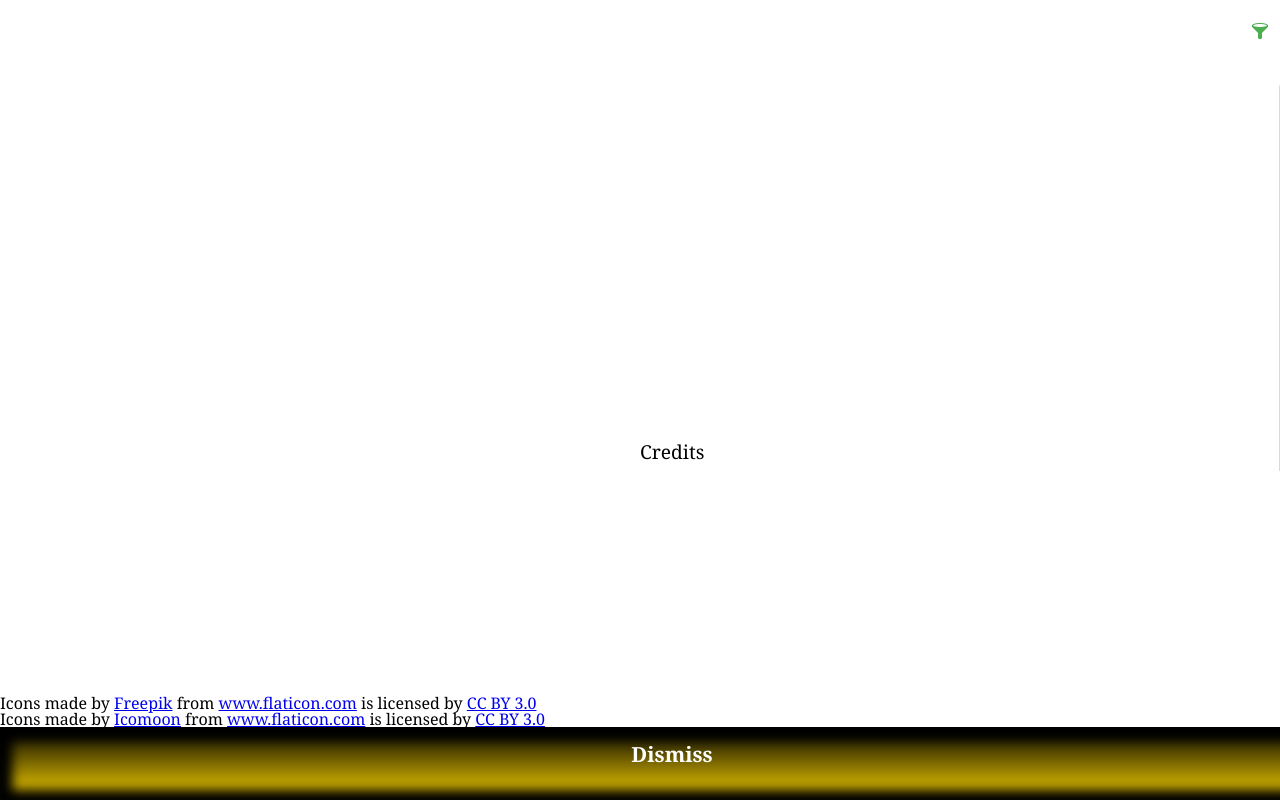
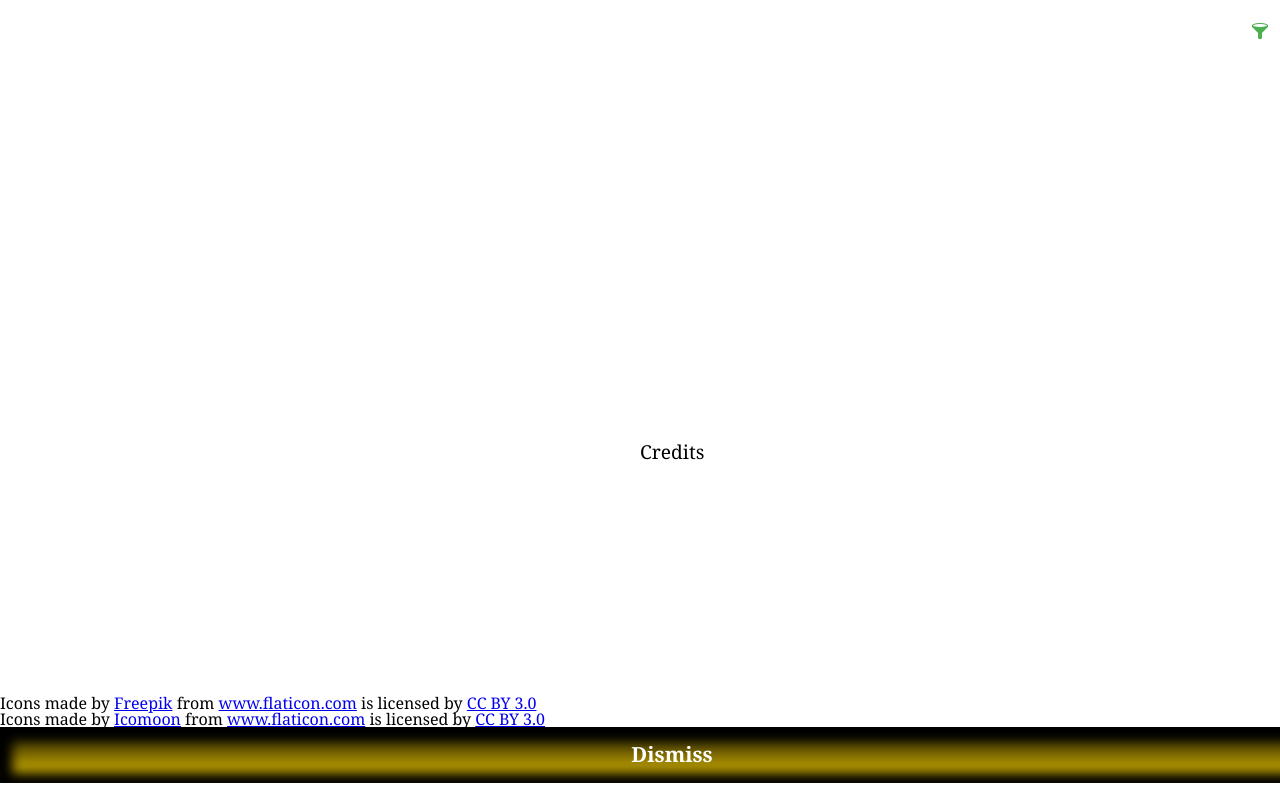
Before and after one commit to AndreiBoris/toronto-theatre-map, a website: page index.html in a window 1280 px wide. Shown: the part 329-1129 px from the top of the page. Drawn offline with Linux system fonts and the light colour scheme; some packages are replaced by stand-ins of ours.

Commit message:
Add box-sizing: border-box to avoid moving buttons

```diff
--- a/src/styles/imports/_general.scss
+++ b/src/styles/imports/_general.scss
@@ -8,6 +8,11 @@ body {
     padding: 0;
     overflow: hidden; // Disallow scrolling to see offscreen elements on mobile.
     font-family: Georgia, Serif;
+}
+
+div,
+li {
+    box-sizing: border-box;
 }
 
 
```
Also changed, not shown: dist/styles/main.css, dist/styles/main.min.css.
